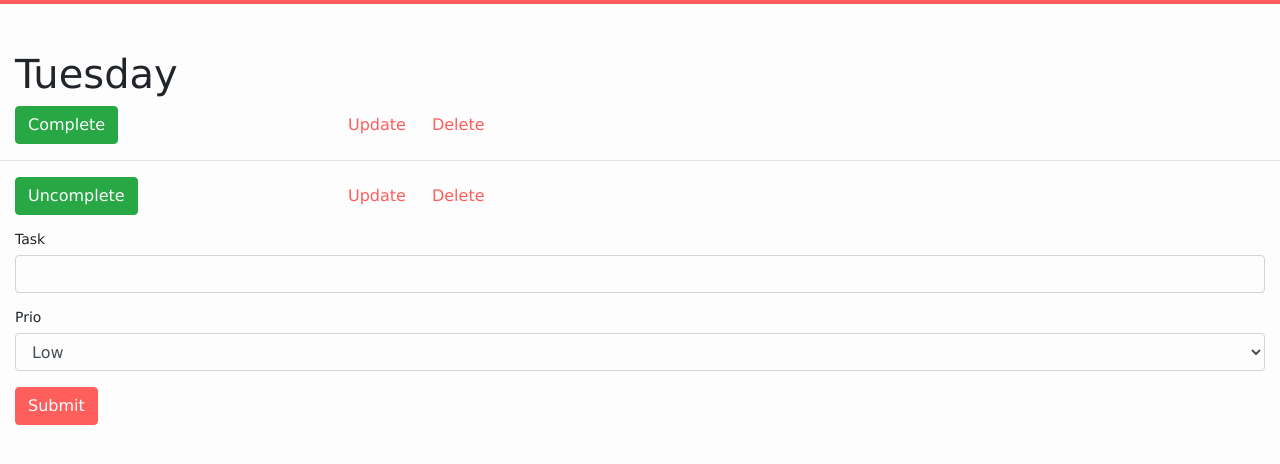
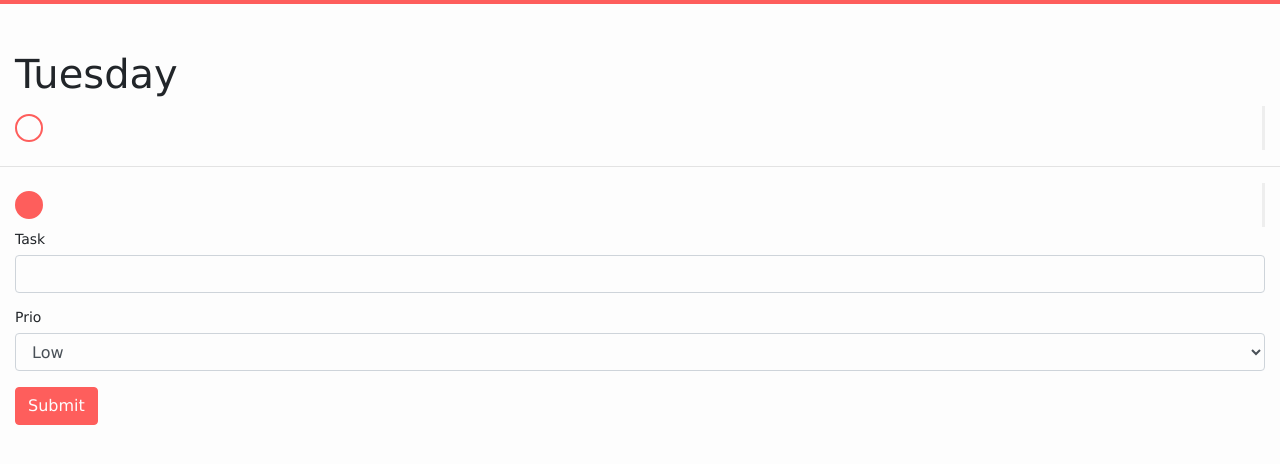
Before and after one commit to Haugen/node-playground, a Node server app: page / in a window 1280 px wide. Shown: the top 464 px of the page. Run offline with Node 20, Linux system fonts and the light colour scheme; tables that the repository leaves empty hold one stand-in row (values such as "Sample post"); some libraries are stand-ins or nearby versions.

Commit message:
Continued styling

```diff
--- a/express/sass/style.scss
+++ b/express/sass/style.scss
@@ -22,15 +22,49 @@
   margin-right: -15px;
 }
 
-.card {
-  border-left: 4px solid #eee;
+// Styling for a task element
+.task {
+  border-right: 3px solid #eee;
+
+  .task-text {
+    min-height: 28px;
+    line-height: 28px;
+  }
+
+  .task-footer {
+    display: none;
+  }
+}
+.completed .task-text {
+  @extend .text-muted;
+  text-decoration: line-through;
 }
 .prio-low {
-  border-left-color: $success;
+  border-right-color: $success;
 }
 .prio-medium {
-  border-left-color: $warning;
+  border-right-color: $warning;
 }
 .prio-high {
-  border-left-color: $danger;
+  border-right-color: $danger;
 }
+
+// Complete button
+.toggle-complete {
+  display: block;
+  width: 28px;
+  height: 28px;
+  outline: none;
+  border: 2px solid;
+  size: 10px;
+}
+.uncompleted .toggle-complete {
+  @extend .btn-outline-primary;
+}
+.completed .toggle-complete {
+  @extend .btn-primary;
+}
+.toggle-complete:active,
+.toggle-complete:focus {
+  outline: none;
+}
--- a/express/views/index.hbs
+++ b/express/views/index.hbs
@@ -8,13 +8,13 @@
 {{/each}}
 
 {{#each uncompleted}}
-  {{> task-item task=this complete='Complete' }}
+  {{> task-item task=this completed='uncompleted' }}
 {{/each}}
 
 <hr />
 
 {{#each completed}}
-  {{> task-item task=this complete='Uncomplete' }}
+  {{> task-item task=this completed='completed' }}
 {{/each}}
 
 <form action="/insert" method="post">
--- a/express/views/partials/task-item.hbs
+++ b/express/views/partials/task-item.hbs
@@ -1,15 +1,15 @@
 
-<div class="row task mb-3 prio-{{#toLower}}{{ task.prio }}{{/toLower}}">
-  <div class="task-complete col-3">
+<div class="d-flex task py-2 my-1 {{ completed }} prio-{{#toLower}}{{ task.prio }}{{/toLower}}">
+  <div class="task-complete mr-3">
     <form method="post" action="/complete/{{ task._id}}">
-      <button class="btn btn-success" type="submit">{{ complete }}</button>
+      <button class="btn toggle-complete rounded-circle" type="submit"></button>
     </form>
   </div>
-  <div class="task-body col-9">
+  <div class="task-body">
     <div class="task-text">
       {{ task.task }}
     </div>
-    <div class="task-footer d-flex">
+    <div class="task-footer d-none">
       <a href="/update/{{ task._id }}" class="btn btn-link">Update</a>
       <form method="post" action="/delete/{{ task._id}}">
         <button class="btn btn-link" type="submit">Delete</button>
```
Also changed, not shown: express/public/stylesheets/style.css.
